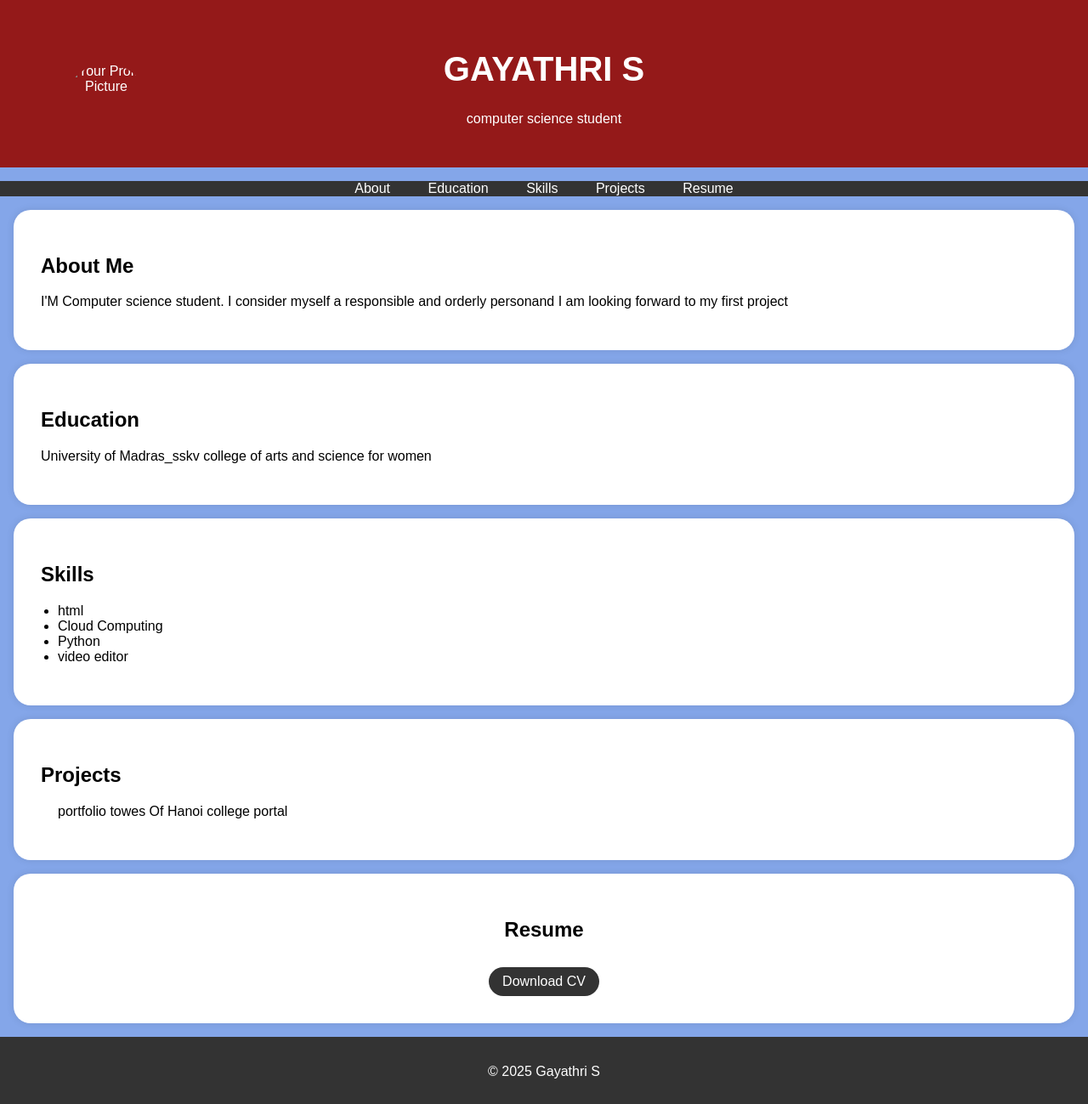
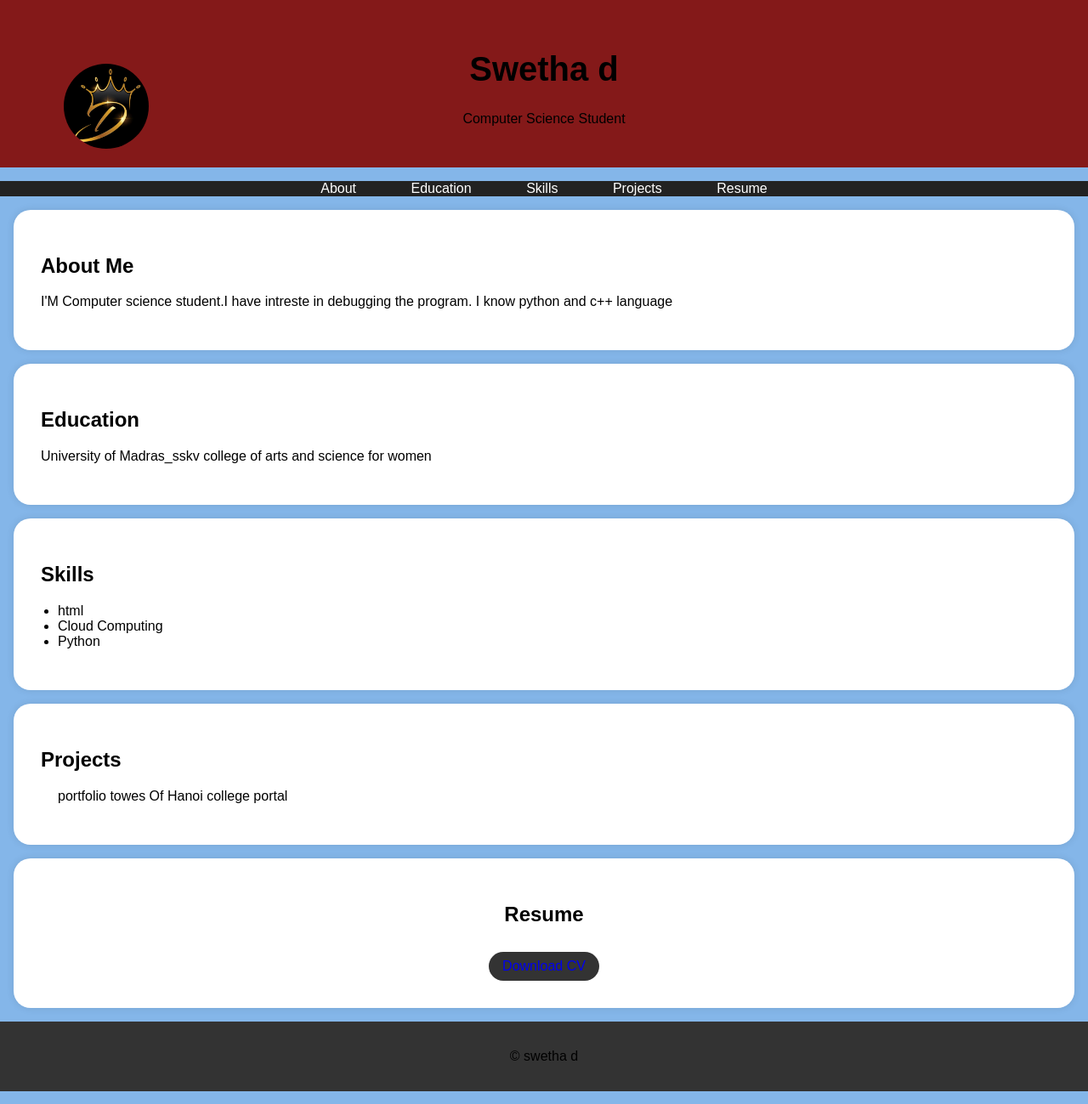
Before and after one commit to Gayathri8181/Digital-Portfolio_, a plain HTML site: page index.html in a window 1280 px wide. Shown: the whole page at 85% size. Drawn offline with Linux system fonts and the light colour scheme.

Commit message:
Add files via upload

```diff
--- a/index.html
+++ b/index.html
@@ -7,12 +7,12 @@
             font-family: Arial, sans-serif;
             margin: 0;
             padding: 0;
-            background-color: #84a6e9;
+            background-color: #84b6e9;
         }
 
         header {
-            background-color: #941919;
-            color: #fff;
+            background-color: #841919;
+            color: #ff;
             text-align: center;
             padding: 2rem 0;
             position: relative; /* Add this */
@@ -26,7 +26,7 @@
         .profile-picture {
             width: 100px; /* Adjust the size as needed */
             height: 100px;
-            border-radius: 75%; /* Create a circular shape */
+            border-radius: 65%; /* Create a circular shape */
             object-fit: cover; /* To ensure the image fills the circular area */
             position: absolute; /* Add this */
             top: 75px; /* Adjust top position as needed */
@@ -34,7 +34,7 @@
         }
 
         nav {
-            background-color: #333;
+            background-color: #222;
             color: #fff;
             text-align: center;
         }
@@ -46,7 +46,7 @@
 
         nav ul li {
             display: inline;
-            margin: 0 20px;
+            margin: 0 30px;
         }
 
         nav ul li a {
@@ -65,7 +65,7 @@
 
         .download-button {
             background-color: #333;
-            color: #fff;
+            color: blue#fff;
             padding: 0.5rem 1rem;
             text-decoration: none;
             border-radius: 20px;
@@ -82,7 +82,7 @@
             text-align: center;
             padding: 1rem 0;
             background-color: #333;
-            color: #fff;
+            color: green#fff;
         }
 
         ul {
@@ -92,15 +92,14 @@
     </style>
 </head>
 <body>
-    <header>
+        <header>
         <div class="header-content">
             <!-- Add your profile picture here -->
-            <img src="Profile picture.jpg" alt="Your Profile Picture" class="profile-picture">
-            <h1>GAYATHRI S</h1>
-            <p>computer science student</p>
+            <img src="profile.jpg" alt="Your Profile Picture" class="profile-picture">
+            <h1>Swetha d</h1>
+            <p>Computer Science Student</p>
         </div>
     </header>
-
     <nav>
         <ul>
             <li><a href="#about">About</a></li>
@@ -115,7 +114,7 @@
     <section id="about">
         <div class="section-content">
             <h2>About Me</h2>
-            <p> I'M Computer science student. I consider myself a responsible and orderly personand I am looking forward to my first project</p>
+            <p> I'M Computer science student.I have intreste in debugging the program. I know python and c++ language</p>
 
         </div>
     </section>
@@ -136,7 +135,6 @@
                 <li>html</li>
                 <li>Cloud Computing</li>
                 <li>Python</li>
-                <li> video editor</li>
 
 
             </ul>
@@ -160,14 +158,14 @@
         <div class="section-content">
             <center>
             <h2>Resume</h2>
-            <a href=resume.jpg target="_blank" class="download-button">Download CV</a>
+            <a href="resume.png" target="_blank" class="download-button">Download CV</a>
         </center>
         </div>
 
     </section>
 
     <footer>
-        <p>&copy; 2025 Gayathri S</p>
+        <p>&copy; swetha d</p>
     </footer>
 
     <script>
```
